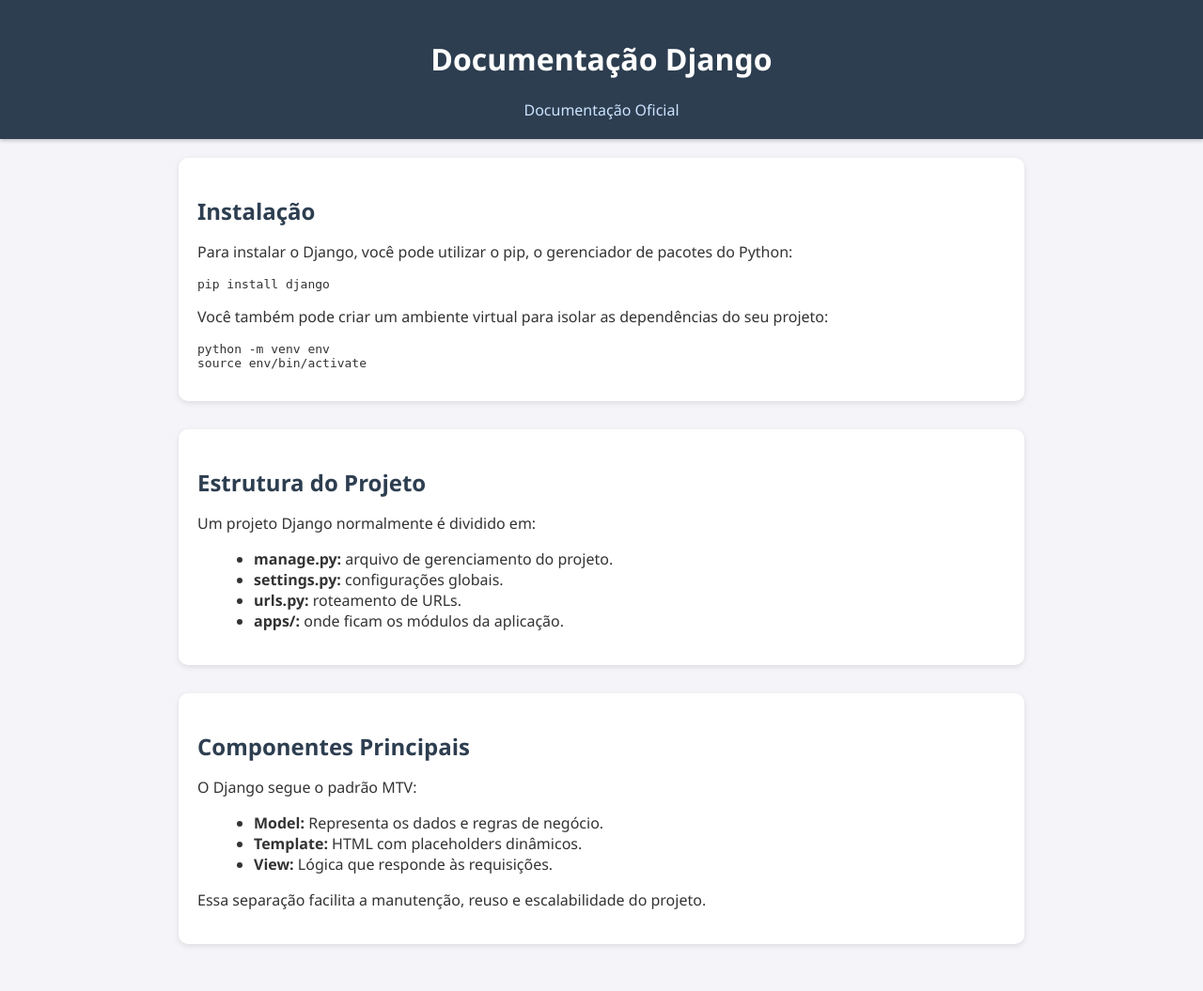
After one commit to tzydit/django-portfolio, a Django app: page /documentacao/ in a window 1280 px wide. The commit adds this page. Shown: the whole page at 94% size. Run offline with Django 5.2, Linux system fonts and the light colour scheme.

Commit message:
feat: added pages, documentation and history page

```diff
--- /dev/null
+++ b/portifolio_django/minha_pagina/templates/minha_pagina/documentacao.html
@@ -0,0 +1,53 @@
+<!DOCTYPE html>
+<html lang="pt-br">
+<head>
+  <meta charset="UTF-8">
+  <meta name="viewport" content="width=device-width, initial-scale=1.0">
+  <title>Documentação Django</title>
+  {% load static %}
+  <link rel="stylesheet" href="{% static 'css/styles.css' %}">
+</head>
+<body>
+
+<header>
+  <h1>Documentação Django</h1>
+  <nav>
+    <a class="link-destaque" href="https://docs.djangoproject.com/pt-br/stable/" target="_blank">Documentação Oficial</a>
+  </nav>
+</header>
+
+<main>
+  <section>
+    <h2>Instalação</h2>
+    <p>Para instalar o Django, você pode utilizar o pip, o gerenciador de pacotes do Python:</p>
+    <pre><code>pip install django</code></pre>
+    <p>Você também pode criar um ambiente virtual para isolar as dependências do seu projeto:</p>
+    <pre><code>python -m venv env
+source env/bin/activate</code></pre>
+  </section>
+
+  <section>
+    <h2>Estrutura do Projeto</h2>
+    <p>Um projeto Django normalmente é dividido em:</p>
+    <ul>
+      <li><strong>manage.py:</strong> arquivo de gerenciamento do projeto.</li>
+      <li><strong>settings.py:</strong> configurações globais.</li>
+      <li><strong>urls.py:</strong> roteamento de URLs.</li>
+      <li><strong>apps/:</strong> onde ficam os módulos da aplicação.</li>
+    </ul>
+  </section>
+
+  <section>
+    <h2>Componentes Principais</h2>
+    <p>O Django segue o padrão MTV:</p>
+    <ul>
+      <li><strong>Model:</strong> Representa os dados e regras de negócio.</li>
+      <li><strong>Template:</strong> HTML com placeholders dinâmicos.</li>
+      <li><strong>View:</strong> Lógica que responde às requisições.</li>
+    </ul>
+    <p>Essa separação facilita a manutenção, reuso e escalabilidade do projeto.</p>
+  </section>
+</main>
+
+</body>
+</html>
--- a/portifolio_django/minha_pagina/urls.py
+++ b/portifolio_django/minha_pagina/urls.py
@@ -1,7 +1,11 @@
 from django.urls import path
-from .views import django_info, contato_view
+from .views import django_info, contato_view, documentacao
+from .views import aplicacoes
+
 
 urlpatterns = [
     path('', django_info, name='home'),
     path('contato/', contato_view, name='contato'),
+    path('documentacao/', documentacao, name='documentacao'),
+    path('aplicacoes/', aplicacoes, name='aplicacoes'),
 ]
--- a/portifolio_django/minha_pagina/views.py
+++ b/portifolio_django/minha_pagina/views.py
@@ -1,6 +1,7 @@
 from django.shortcuts import render
 from .forms import ContatoForm  # <-- necessário
 from django.http import HttpResponse
+from django.shortcuts import render
 
 def contato_view(request):
     enviado = False
@@ -22,3 +23,9 @@ def contato_view(request):
 
 def django_info(request):
     return render(request, 'minha_pagina/django_info.html')
+
+def documentacao(request):
+    return render(request, 'minha_pagina/documentacao.html')
+
+def aplicacoes(request):
+    return render(request, 'minha_pagina/aplicacoes.html')
```
Also changed, not shown: portifolio_django/minha_pagina/templates/minha_pagina/aplicacoes.html (added, +42 -0 lines), portifolio_django/minha_pagina/templates/minha_pagina/django_info.html (+6 -24 lines).
